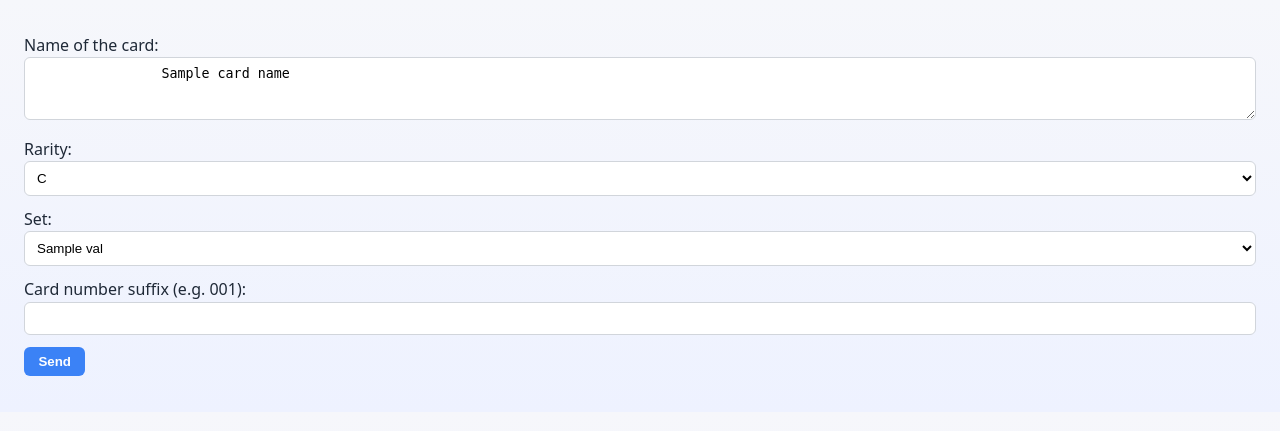
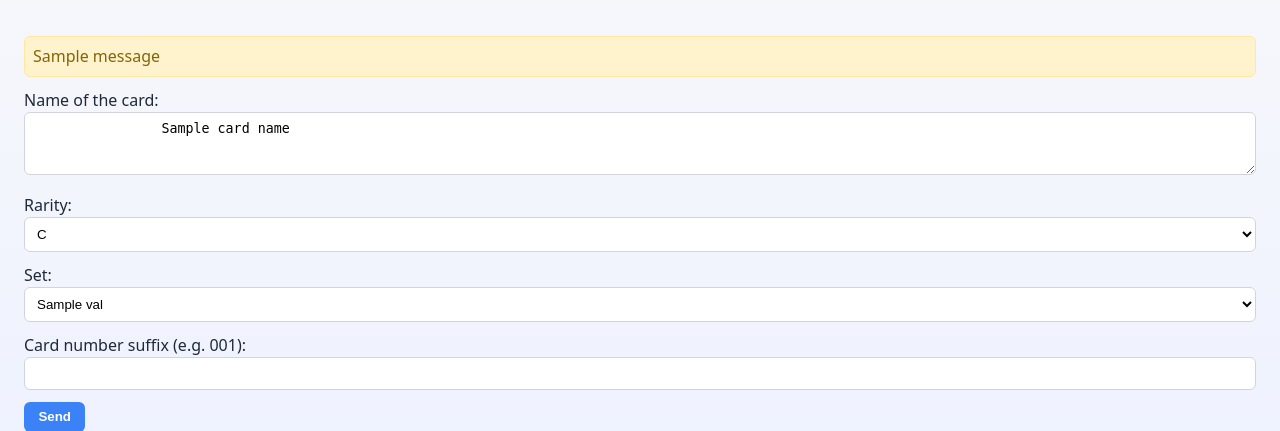
Before and after one commit to Hipsterisiili/tikawe_DigimonTcgDatabase, a Flask app: template templates/cards/edit_card.html in a window 1280 px wide. Shown: the top 431 px of the page. Run offline with Flask 3, Linux system fonts and the light colour scheme; the template is opened without the code that fills it: most values are stand-ins (such as "Sample title", 1, 10 or a date in 2020); one stand-in notice (Sample message) is shown.

Commit message:
More code cleanup

```diff
--- a/templates/cards/edit_card.html
+++ b/templates/cards/edit_card.html
@@ -24,7 +24,16 @@ User alter the following info on the card:
         />
     </head>
 
+    {% with messages = get_flashed_messages() %} {% if messages %}
+    <ul class="flashes">
+        {% for message in messages %}
+        <li>{{ message }}</li>
+        {% endfor %}
+    </ul>
+    {% endif %} {% endwith %}
+
     <body>
+        <!-- Form for adding a new card -->
         <form action="/edit_card" method="post">
             <input
                 type="hidden"
```
